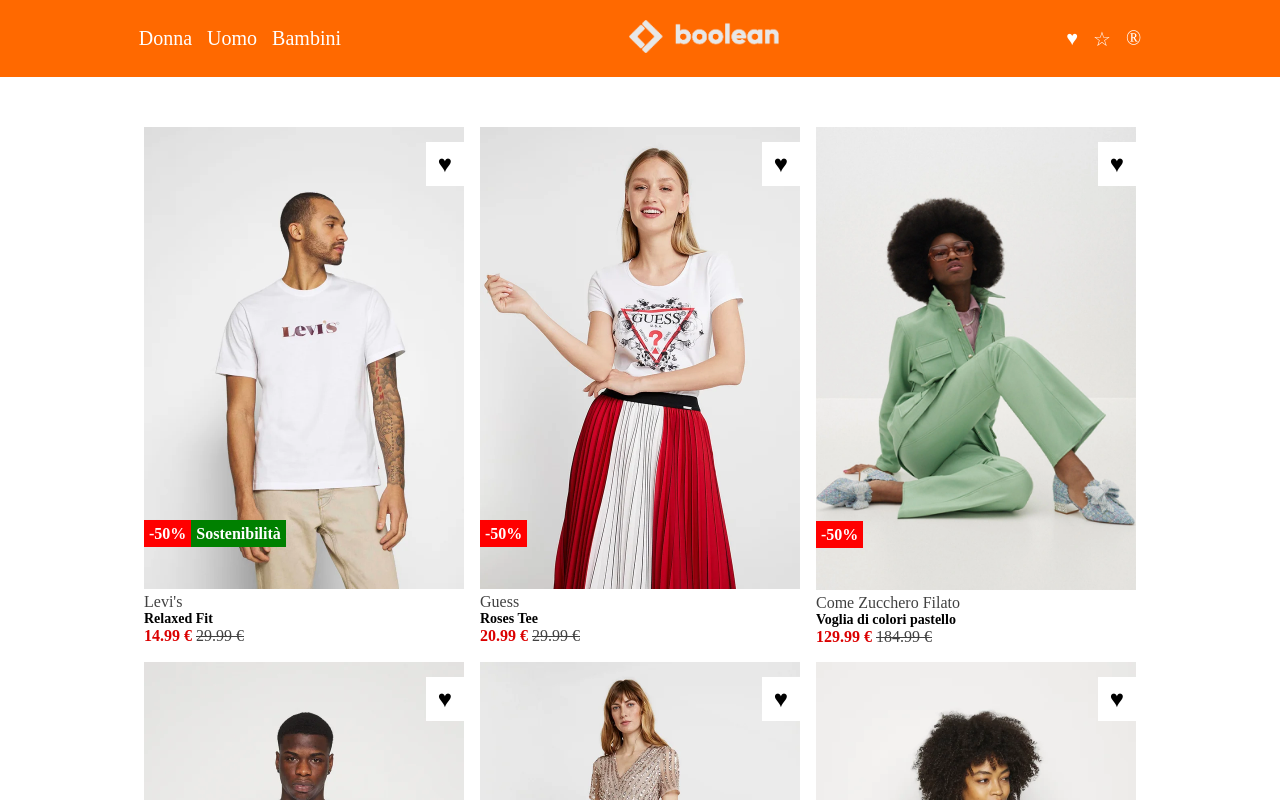
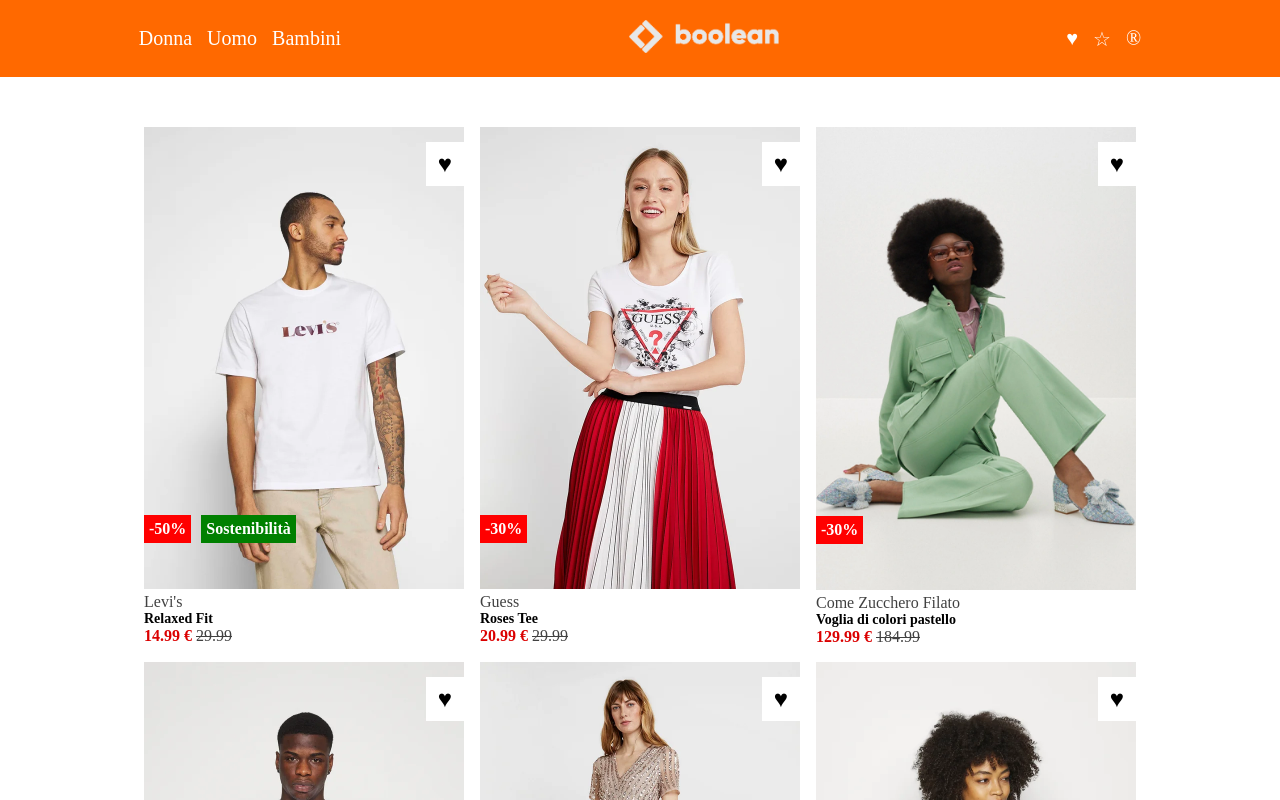
Before and after one commit to Vincenzo-23/vite-boolando, a Vue app: page / in a window 1280 px wide. Shown: the top 800 px of the page. Built offline with nearby package versions, Linux system fonts and the light colour scheme.

Commit message:
REFACTORING: dynamically created the badges in the CardComponent.vue

```diff
--- /dev/null
+++ b/db.json
@@ -0,0 +1,106 @@
+{
+  "products": [
+    {
+      "id": 1,
+      "frontImage": "1.webp",
+      "backImage": "1b.webp",
+      "brand": "Levi's",
+      "name": "Relaxed Fit",
+      "price": 29.99,
+      "isInFavorites": true,
+      "badges": [
+        {
+          "type": "tag",
+          "value": "Sostenibilità"
+        },
+        {
+          "type": "discount",
+          "value": "-50%"
+        }
+      ]
+    },
+    {
+      "id": 2,
+      "frontImage": "2.webp",
+      "backImage": "2b.webp",
+      "brand": "Guess",
+      "name": "Roses Tee",
+      "price": 20.99,
+      "isInFavorites": true,
+      "badges": [
+        {
+          "type": "discount",
+          "value": "-30%"
+        }
+      ]
+    },
+    {
+      "id": 3,
+      "frontImage": "3.webp",
+      "backImage": "3b.webp",
+      "brand": "Come Zucchero Filato",
+      "name": "Voglia di colori pastello",
+      "price": 129.99,
+      "isInFavorites": false,
+      "badges": [
+        {
+          "type": "discount",
+          "value": "-30%"
+        }
+      ]
+    },
+    {
+      "id": 4,
+      "frontImage": "4.webp",
+      "backImage": "4b.webp",
+      "brand": "Levi's",
+      "name": "Tee Unisex",
+      "price": 14.99,
+      "isInFavorites": false,
+      "badges": [
+        {
+          "type": "tag",
+          "value": "Sostenibilità"
+        },
+        {
+          "type": "discount",
+          "value": "-50%"
+        }
+      ]
+    },
+    {
+      "id": 5,
+      "frontImage": "5.webp",
+      "backImage": "5b.webp",
+      "brand": "Maya Deluxe",
+      "name": "Stripe Bodice",
+      "price": 99.99,
+      "isInFavorites": true,
+      "badges": [
+        {
+          "type": "tag",
+          "value": "Sostenibilità"
+        },
+        {
+          "type": "discount",
+          "value": "-50%"
+        }
+      ]
+    },
+    {
+      "id": 6,
+      "frontImage": "6.webp",
+      "backImage": "6b.webp",
+      "brand": "Esprit",
+      "name": "Maglione - Black",
+      "price": 29.99,
+      "isInFavorites": true,
+      "badges": [
+        {
+          "type": "tag",
+          "value": "Sostenibilità"
+        }
+      ]
+    }
+  ]
+}
--- a/src/components/CardComponent.vue
+++ b/src/components/CardComponent.vue
@@ -16,17 +16,17 @@
         <div class="card-header">
             <img :src="card.frontImage" alt="Picture of a model with the white shirt and beige pants">
             <img class="hover-img" :src="card.backImage" alt="Picture of a model with the white shirt and beige pants with a brown jacket">
-            <div class="badge-container">
-                <span class="discount-badge">-50%</span>
-                <span class="sustainability" v-if="badge[0].type === `tag`">{{ badge[0].value }}</span>
-            </div>
+            <ul class="badge-container">
+                <li v-for="(badge,i) in card.badges" :key="i"
+                :class="`badge_${badge.type}`">{{ badge.value }}</li>
+            </ul>
             <button class="like-button">&hearts;</button>
         </div>
         <div class="card-footer">
             <div class="card-footer-brand">{{ card.brand }}</div>
             <h3 class="card-footer-title">{{ card.name }}</h3>
             <div class="card-footer-price">{{ card.price }} €
-                <span class="old-price">{{ card.oldPrice }} €</span>
+                <span class="old-price">{{ card.oldPrice }}</span>
             </div>
         </div>
     </div>
@@ -86,15 +86,18 @@
     left: 0;
     color: white;
     font-weight: 700;
+    display: flex;
+    gap: 10px;
 }
 
- .discount-badge{
+ .badge_discount{
     background-color: red;
     padding: 5px 5px;
+    order: -1;
 
 }
 
-.sustainability{
+.badge_tag{
 
     background-color: green;
     padding: 5px 5px;
```
Also changed, not shown: src/assets/db.json (added, +106 -0 lines), src/components/MainSection.vue (indentation only).
